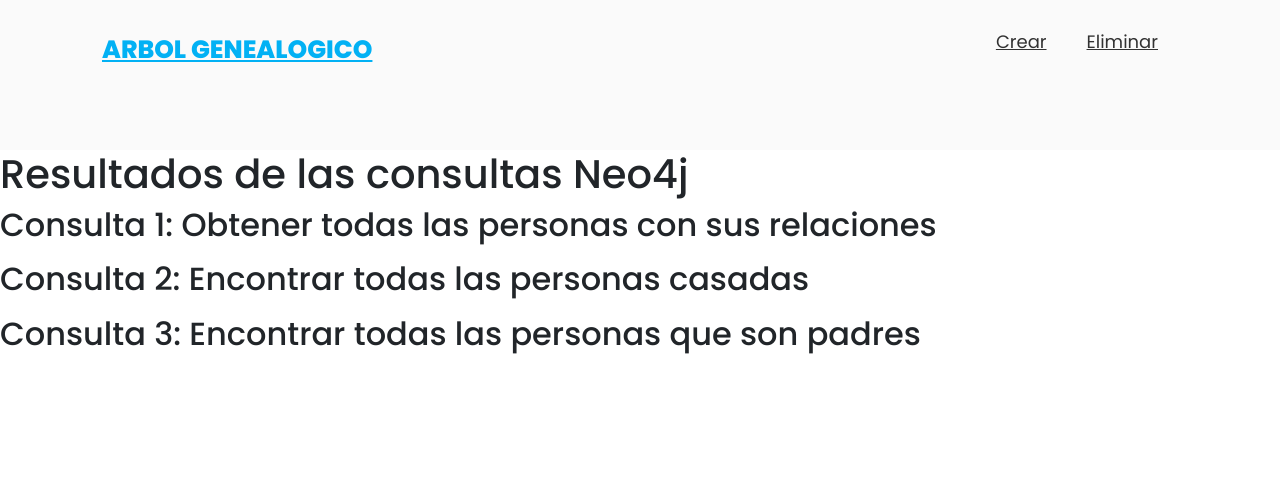
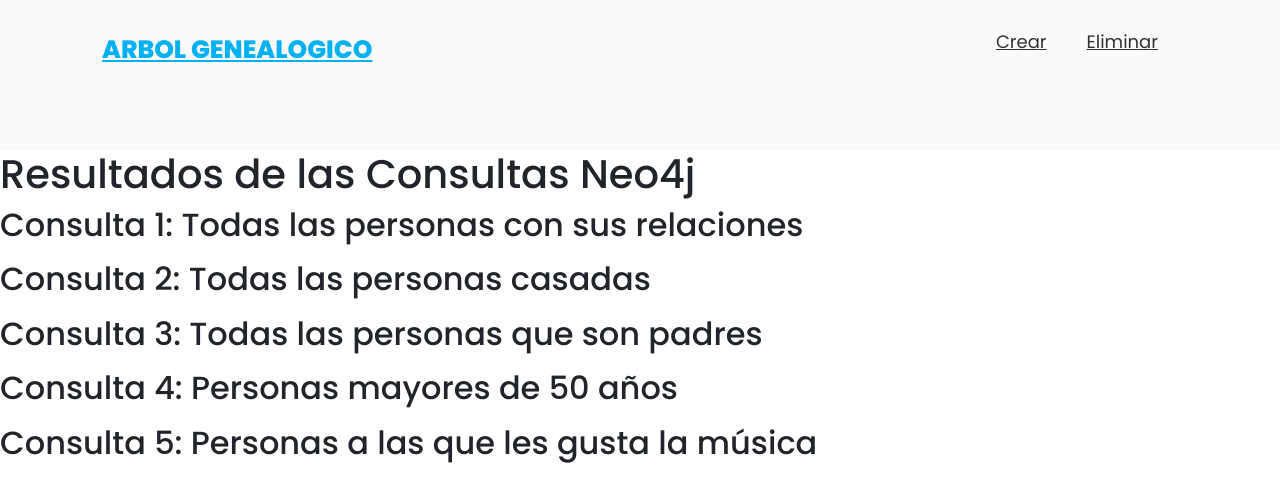
Before and after one commit to AntoinetteDizz/Proyecto-Neo4j, a Flask app: page / in a window 1280 px wide. Shown: the top 502 px of the page. Run offline with Flask 3, Linux system fonts and the light colour scheme; data that the repository does not hold is empty.

Commit message:
arreglo de las consultas y el index.html para mostrar las consultas

```diff
--- a/app.py
+++ b/app.py
@@ -9,65 +9,43 @@ password = "Z9YriNGt_vOu9m3_Awg-Om4PWOtOXWEAv_yzfgOx7Rk"
 uri = "neo4j+s://e117892e.databases.neo4j.io"
 
 driver = GraphDatabase.driver(uri=uri, auth=(user, password))
-session = driver.session()
-
-app = Flask(__name__)
-#############################################
-
-# Conexión a la base de datos Neo4j
-driver = GraphDatabase.driver(uri, auth=(user, password))
-
-# Consulta 1: Obtener todas las personas con sus relaciones
-with driver.session() as session:
-    result = session.run("""
-    MATCH (p:Persona)-[r]->(c)
-    RETURN p, type(r), c
-    """)
-    for record in result:
-        print(record)
-
-# Consulta 2: Encontrar todas las personas casadas
-with driver.session() as session:
-    result = session.run("""
-    MATCH (p:Persona)-[:Casado_con]->()
-    RETURN p
-    """)
-    for record in result:
-        print(record)
-
-# Consulta 3: Encontrar todas las personas que son padres
-with driver.session() as session:
-    result = session.run("""
-    MATCH (p:Persona)-[:Padre_de]->()
-    RETURN p
-    """)
-    for record in result:
-        print(record)
-
-# Consulta 4: Encontrar las personas que tienen una edad mayor a 50 años
-with driver.session() as session:
-    result = session.run("""
-    MATCH (p:Persona)
-    WHERE p.edad > 50
-    RETURN p
-    """)
-    for record in result:
-        print(record)
-
-# Consulta 5: Encontrar las personas que les gusta la música
-with driver.session() as session:
-    result = session.run("""
-    MATCH (p:Persona)
-    WHERE 'Musica' IN p.gustos
-    RETURN p
-    """)
-    for record in result:
-        print(record)
-
 
 @app.route('/')
 def index():
-    return render_template('index.html')
+    with driver.session() as session:
+        # Consulta 1: Obtener todas las personas con sus relaciones
+        personas_relaciones = list(session.run("""
+        MATCH (p:Persona)-[r]->(c)
+        RETURN p, type(r), c
+        """))
+
+        # Consulta 2: Encontrar todas las personas casadas
+        personas_casadas = list(session.run("""
+        MATCH (p:Persona)-[:Casado_con]->()
+        RETURN p
+        """))
+
+        # Consulta 3: Encontrar todas las personas que son padres
+        personas_padres = list(session.run("""
+        MATCH (p:Persona)-[:Padre_de]->()
+        RETURN p
+        """))
+
+        # Consulta 4: Encontrar las personas que tienen una edad mayor a 50 años
+        personas_mayores = list(session.run("""
+        MATCH (p:Persona)
+        WHERE p.edad > 50
+        RETURN p
+        """))
+
+        # Consulta 5: Encontrar las personas que les gusta la música
+        personas_musica = list(session.run("""
+        MATCH (p:Persona)
+        WHERE 'Musica' IN p.gustos
+        RETURN p
+        """))
+
+    return render_template('index.html', personas_relaciones=personas_relaciones, personas_casadas=personas_casadas, personas_padres=personas_padres, personas_mayores=personas_mayores, personas_musica=personas_musica)
 
 if __name__ == '__main__':
     app.run(port=3000, debug=True)
--- a/templates/index.html
+++ b/templates/index.html
@@ -66,25 +66,44 @@
         </div>
     </header>
 
-    <h1>Resultados de las consultas Neo4j</h1>
+    <h1>Resultados de las Consultas Neo4j</h1>
 
-    <h2>Consulta 1: Obtener todas las personas con sus relaciones</h2>
+    <!-- Resultados de la Consulta 1: Todas las personas con sus relaciones -->
+    <h2>Consulta 1: Todas las personas con sus relaciones</h2>
     <ul>
-    {% for record in query1_result %}
+        {% for record in personas_relaciones %}
             <li>{{ record }}</li>
         {% endfor %}
     </ul>
 
-    <h2>Consulta 2: Encontrar todas las personas casadas</h2>
+    <!-- Resultados de la Consulta 2: Todas las personas casadas -->
+    <h2>Consulta 2: Todas las personas casadas</h2>
     <ul>
-    {% for record in query2_result %}
+        {% for record in personas_casadas %}
             <li>{{ record }}</li>
         {% endfor %}
     </ul>
 
-    <h2>Consulta 3: Encontrar todas las personas que son padres</h2>
+    <!-- Resultados de la Consulta 3: Todas las personas que son padres -->
+    <h2>Consulta 3: Todas las personas que son padres</h2>
     <ul>
-    {% for record in query3_result %}
+        {% for record in personas_padres %}
+            <li>{{ record }}</li>
+        {% endfor %}
+    </ul>
+
+    <!-- Resultados de la Consulta 4: Personas mayores de 50 años -->
+    <h2>Consulta 4: Personas mayores de 50 años</h2>
+    <ul>
+        {% for record in personas_mayores %}
+            <li>{{ record }}</li>
+        {% endfor %}
+    </ul>
+
+    <!-- Resultados de la Consulta 5: Personas a las que les gusta la música -->
+    <h2>Consulta 5: Personas a las que les gusta la música</h2>
+    <ul>
+        {% for record in personas_musica %}
             <li>{{ record }}</li>
         {% endfor %}
     </ul>
```
Lines whose indentation alone changed are shown as unchanged.
